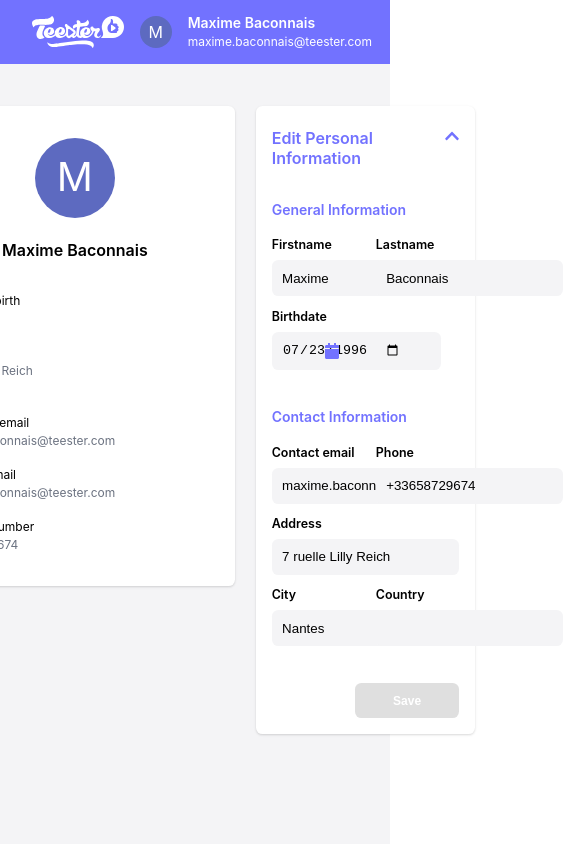
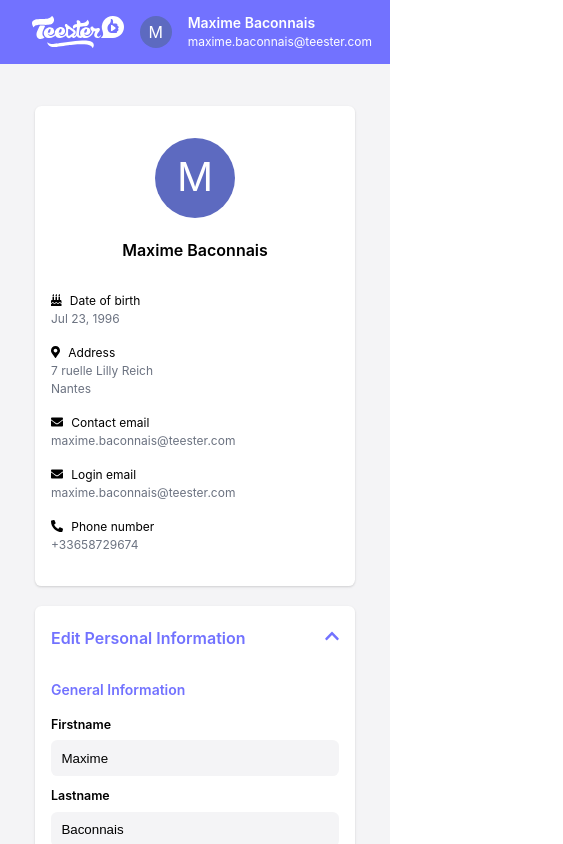
Before and after one commit to JLentremy/teester-project, a React (Create React App) app: page / in a window 390 px wide. Shown: the top 844 px of the page, 563 px wide, since content can reach past the window. Built offline with nearby package versions, Linux system fonts and the light colour scheme.

Commit message:
responsive sauf Profile (#2)

```diff
--- a/src/components/Body/index.tsx
+++ b/src/components/Body/index.tsx
@@ -20,6 +20,10 @@ const Body = styled.div`
     display: flex;
     align-items: flex-start;
     max-width: 80rem;
+
+    @media (max-width: 700px) {
+      flex-direction: column;
+    }
   }
 `;
 
--- a/src/components/Input/index.tsx
+++ b/src/components/Input/index.tsx
@@ -40,6 +40,10 @@ const Input = styled(FlexCol)<{ type: InputProps["type"] }>`
       var(--sm-size) * 2
   );
   margin: var(--xs-size) var(--sm-size);
+
+  @media (max-width: 700px) {
+    width: 100%;
+  }
 `;
 const InputContainer = styled(Flex)`
   align-items: center;
```
Also changed, not shown: src/components/Profile/index.tsx (+8 -0 lines).
